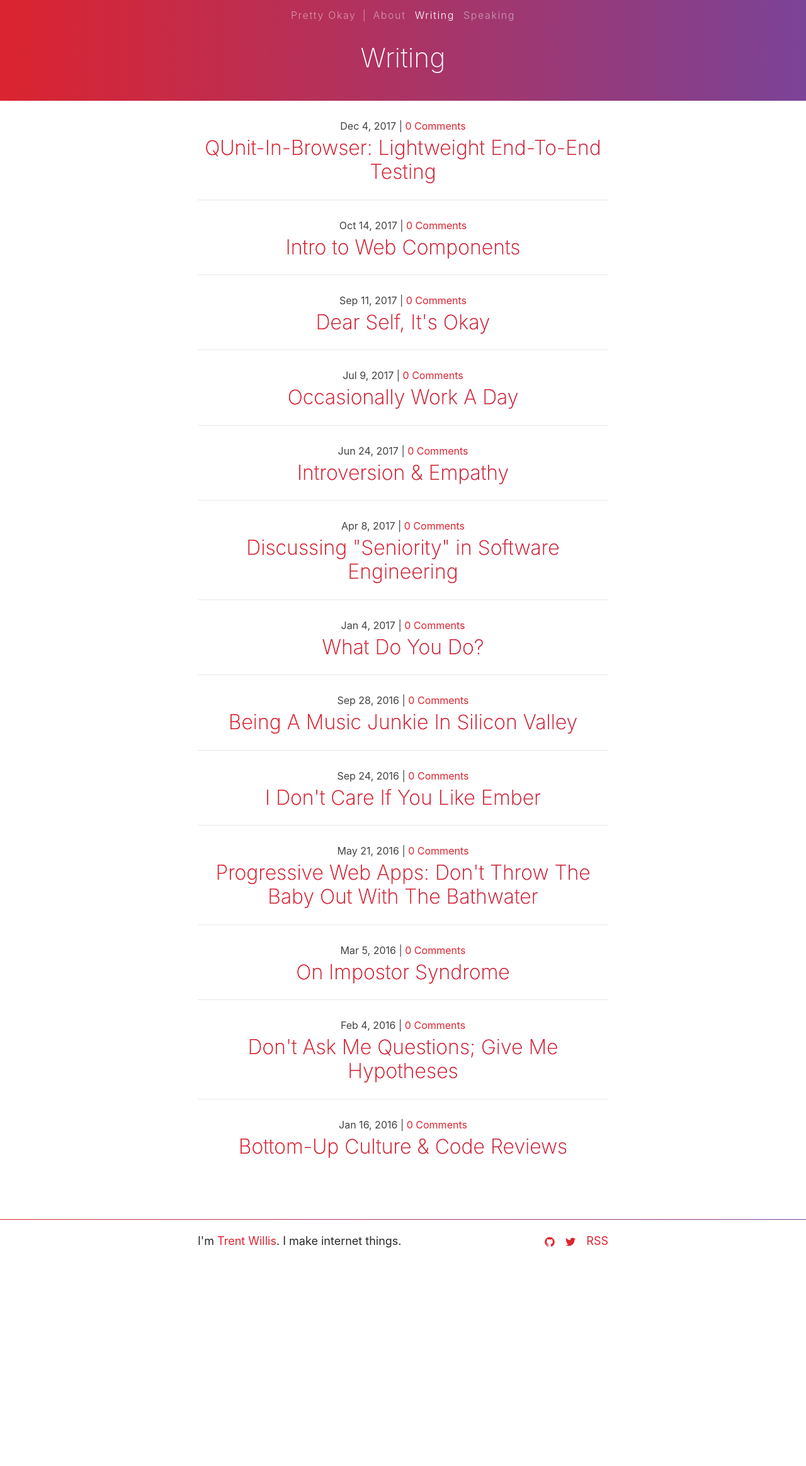
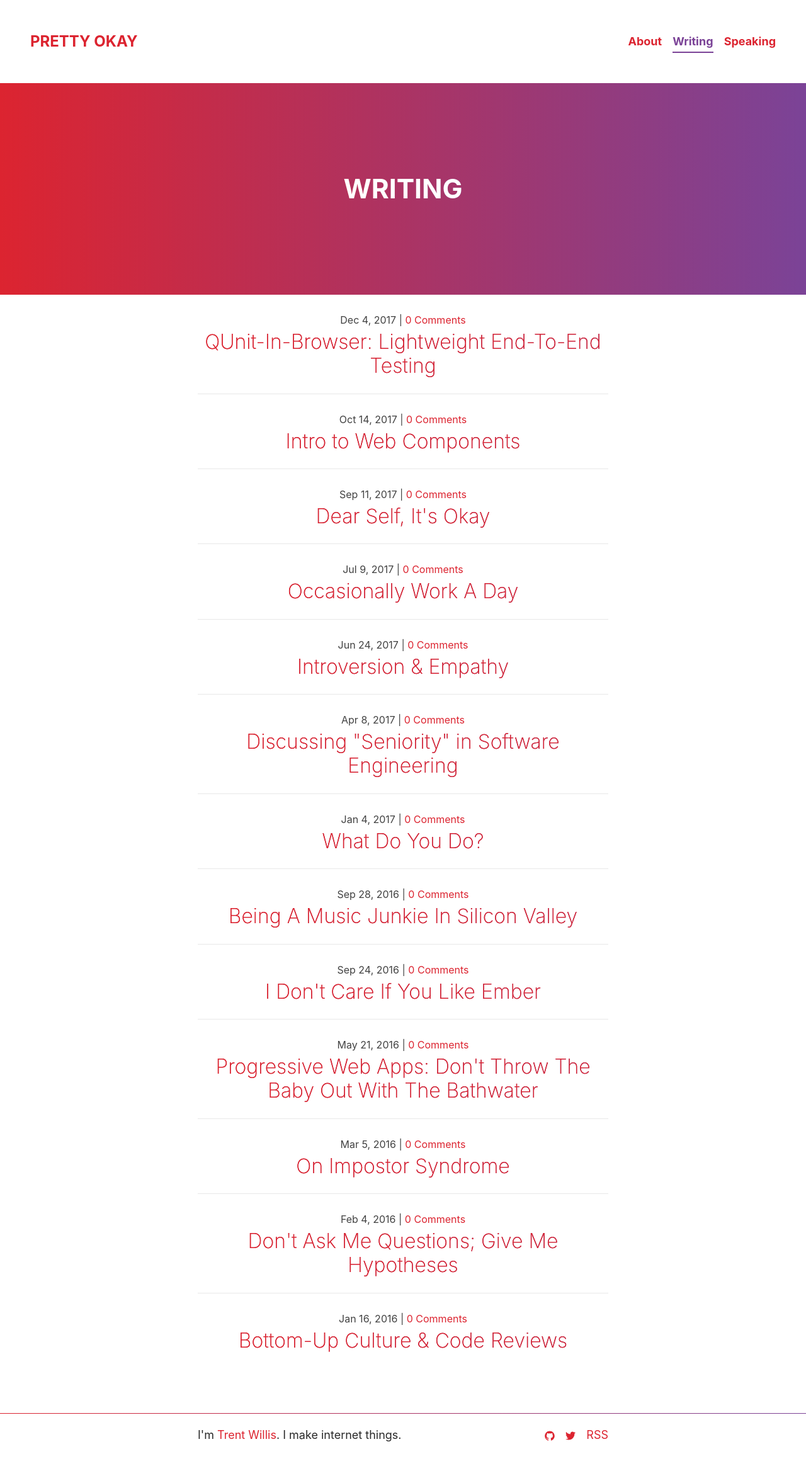
Before and after one commit to trentmwillis/pretty-okay.dev, a Jekyll site: the page built from index.html, in a window 1280 px wide. Shown: the whole page at 63% size. Built offline with Jekyll 4.4.1, drawn with Linux system fonts in a browser that asks for light colours; comment, search, counter and statistics services are not loaded; before the commit the page ends 2020 px from its top, so only the background shows below that.

Commit message:
Update header styles and some layout tweaks

```diff
--- a/_includes/header.html
+++ b/_includes/header.html
@@ -1,10 +1,10 @@
 <header class="site-header">
-  <nav class="main-nav">
-    <a class="site-title main-nav_link" href="{{site.baseurl}}/">{{site.title}}</a>
-    |
+  <a class="site-title site-header_link" href="{{site.baseurl}}/">{{site.title}}</a>
+
+  <nav class="site-header_nav">
     {% for navPage in site.pages %}
       {% if navPage.nav_title %}
-        <a class="main-nav_link {% if navPage.url == page.url or navPage.category == page.category %}active{% endif %}" href="{{navPage.url | remove: '.html'}}">{{navPage.nav_title}}</a>
+        <a class="site-header_link {% if navPage.url == page.url or navPage.category == page.category %}active{% endif %}" href="{{navPage.url | remove: '.html'}}">{{navPage.nav_title}}</a>
       {% endif %}
     {% endfor %}
   </nav>
--- a/_sass/_layout.scss
+++ b/_sass/_layout.scss
@@ -3,30 +3,55 @@
  */
 
 .site-header {
-  position: absolute;
-  height: $spacing-unit * 3;
+  align-items: center;
+  box-sizing: border-box;
+  display: flex;
+  justify-content: space-between;
+  padding: ($spacing-unit * 2);
   width: 100%;
-  z-index: $z-title;
+
+  &_link {
+    font-weight: bold;
+    margin-left: ($spacing-unit / 2);
+    padding-bottom: ($spacing-unit / 4);
+
+    &.active {
+      border-bottom: 2px solid $color-accent;
+      color: $color-accent;
+    }
+  }
+
+  &_nav {
+    float: right;
+    margin-left: $spacing-unit;
+  }
 }
 
-.main-nav {
-  max-width: $content-width;
-  margin: 0 auto;
-  text-align: center;
-  font-size: 1rem;
-  font-weight: 300;
-  line-height: 3;
-  letter-spacing: 0.1rem;
-  color: rgba($color-white, 0.5);
+.site-title {
+  line-height: 1;
+  font-size: $medium;
+  margin-left: 0;
+  padding-bottom: 0;
+  text-transform: uppercase;
+}
 
-  &_link {
-    color: inherit;
-    margin: 0.25rem;
+@include media-query($device-mobile) {
+  .site-header {
+    padding: ($spacing-unit);
 
-    &.active,
-    &:hover {
-      color: $color-white;
+    &_link {
+      display: block;
+      padding-bottom: 0;
+      text-align: right;
+
+      &.active {
+        border-bottom: none;
+      }
     }
+  }
+
+  .site-title {
+    text-align: left;
   }
 }
 
@@ -35,9 +60,12 @@
  */
 
 .banner {
+  align-items: center;
+  display: flex;
   position: relative;
-  padding: ($spacing-unit * 2.5) 0 ($spacing-unit * 1.5);
-  line-height: 1.5;
+  padding: ($spacing-unit * 2) 0;
+  min-height: ($spacing-unit * 10);
+  line-height: 1;
   text-align: center;
 
   @include gradient(to left);
@@ -66,6 +94,8 @@
   -webkit-text-fill-color: initial;
   font-size: $x-large;
   margin: 0;
+  text-transform: uppercase;
+  font-weight: bold;
 }
 
 /**
@@ -210,10 +240,16 @@
 .profile-picture {
   border-radius: 100%;
   display: block;
-  margin: 2rem auto;
-  width: 200px;
+  margin: ($spacing-unit * 2) auto;
+  width: ($spacing-unit * 10);
 }
 
 .profile-picture-title {
   text-align: center;
 }
+
+@include media-query($device-mobile) {
+  .profile-picture {
+    width: ($spacing-unit * 8);
+  }
+}
--- a/css/main.scss
+++ b/css/main.scss
@@ -23,7 +23,6 @@ $color-accent:     #7b4397;
 $content-width:    700px;
 
 $device-mobile:    600px;
-$device-tablet:    800px;
 
 $z-title:          10;
 
```
